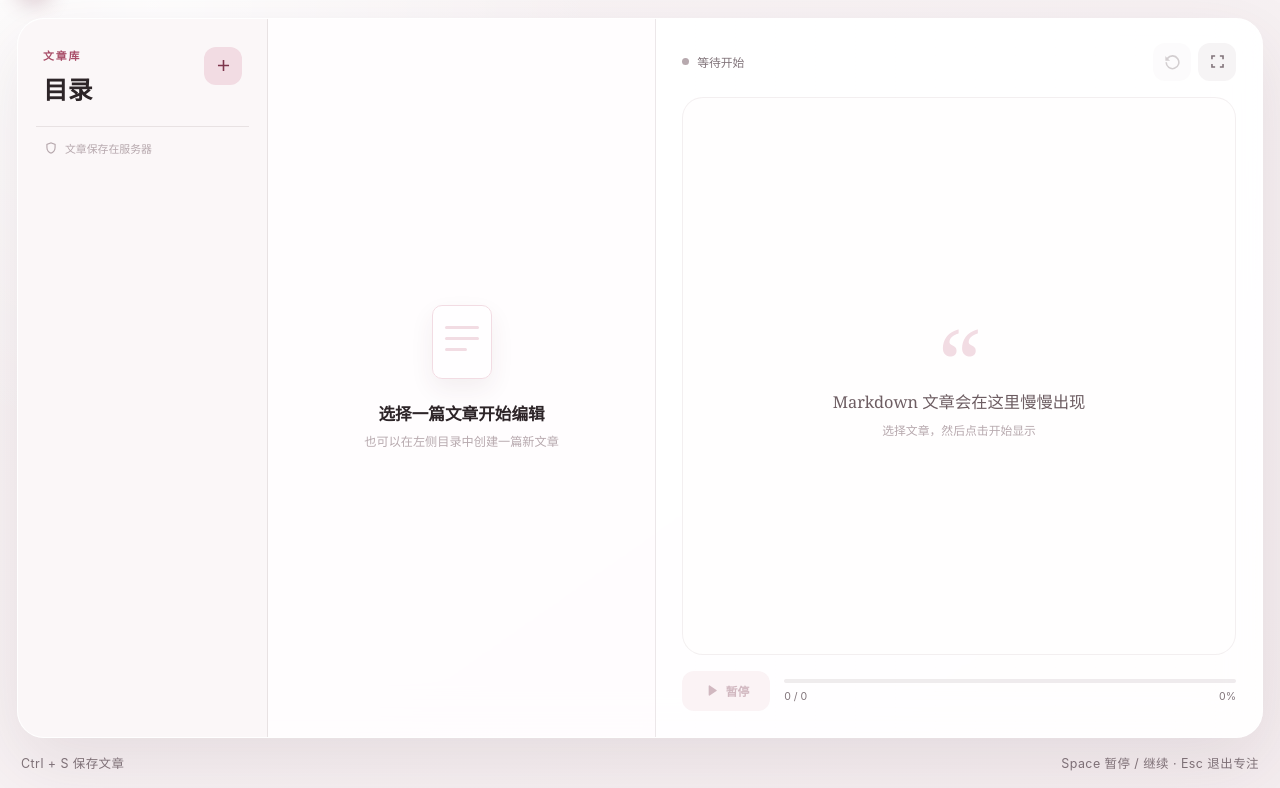
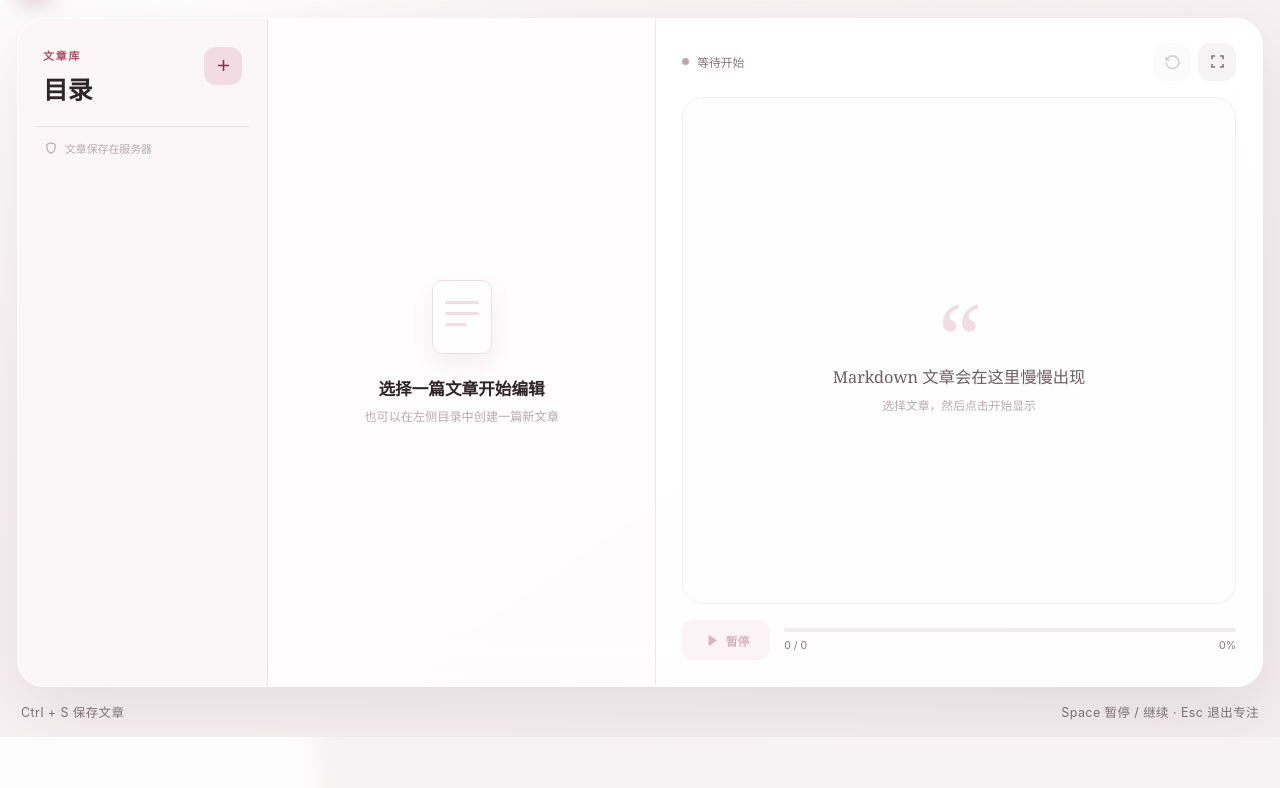
Before and after one commit to LIKE9426334946/LoveSuki, a website with bundled scripts: page public/index.html in a window 1280 px wide. Shown: the part 63-851 px from the top of the page. After the commit the page ends 800 px from the top, so only its background shows below. Built offline with nearby package versions, Linux system fonts and the light colour scheme; files whose address does not match are found by name.

Commit message:
Keep typewriter content within viewport

```diff
--- a/backend/static-handler.js
+++ b/backend/static-handler.js
@@ -75,7 +75,7 @@ export function createStaticHandler() {
 
       const headers = {
         ...securityHeaders,
-        "Cache-Control": filePath.endsWith("index.html")
+        "Cache-Control": /\.(?:html|css|js)$/i.test(filePath)
           ? "no-cache"
           : "public, max-age=3600",
         "Content-Length": fileStats.size,
--- a/public/styles/main.css
+++ b/public/styles/main.css
@@ -24,18 +24,20 @@
 
 html {
   min-width: 320px;
-  min-height: 100%;
+  height: 100%;
   background: var(--background);
+  overflow: hidden;
 }
 
 body {
-  min-height: 100vh;
+  height: 100%;
+  min-height: 0;
   margin: 0;
   color: var(--ink);
   background:
     radial-gradient(circle at 12% 8%, rgba(255, 255, 255, 0.96), transparent 28rem),
     linear-gradient(145deg, #faf6f7 0%, #f4edef 100%);
-  overflow-x: hidden;
+  overflow: hidden;
 }
 
 button, textarea, input, select { font: inherit; }
@@ -56,7 +58,9 @@ button { -webkit-tap-highlight-color: transparent; }
 
 .app-shell {
   width: min(1540px, calc(100% - 34px));
-  min-height: 100vh;
+  height: 100vh;
+  height: 100dvh;
+  min-height: 0;
   margin: 0 auto;
   padding: 22px 0 16px;
   display: grid;
@@ -107,7 +111,7 @@ button { -webkit-tap-highlight-color: transparent; }
 .server-dot.is-error { background: var(--danger); }
 
 .workspace {
-  min-height: 720px;
+  min-height: 0;
   display: grid;
   grid-template-columns: 250px minmax(345px, 0.82fr) minmax(500px, 1.28fr);
   border: 1px solid rgba(255, 255, 255, 0.92);
@@ -118,7 +122,11 @@ button { -webkit-tap-highlight-color: transparent; }
   overflow: hidden;
 }
 
-.library-panel, .editor-panel, .display-panel { min-width: 0; min-height: 0; }
+.library-panel, .editor-panel, .display-panel {
+  min-width: 0;
+  min-height: 0;
+  overflow: hidden;
+}
 
 .library-panel {
   padding: 28px 18px 18px;
@@ -250,6 +258,8 @@ h1 { margin: 0; font-size: 1.55rem; font-weight: 600; }
   padding: 30px;
   border-right: 1px solid var(--line);
   background: rgba(255, 252, 253, 0.62);
+  overflow-y: auto;
+  overscroll-behavior: contain;
 }
 
 .editor-empty { height: 100%; display: flex; flex-direction: column; align-items: center; justify-content: center; text-align: center; }
@@ -259,7 +269,7 @@ h1 { margin: 0; font-size: 1.55rem; font-weight: 600; }
 .empty-paper span { display: block; height: 3px; margin-bottom: 8px; border-radius: 4px; background: var(--rose-soft); }
 .empty-paper span:last-child { width: 65%; }
 
-.editor-content { height: 100%; display: grid; grid-template-rows: auto auto auto minmax(230px, 1fr) auto auto auto auto; gap: 13px; }
+.editor-content { height: 100%; min-height: 0; display: grid; grid-template-rows: auto auto auto minmax(230px, 1fr) auto auto auto auto; gap: 13px; }
 .article-meta-row select, .app-dialog select {
   border: 1px solid var(--line);
   border-radius: 9px;
@@ -343,7 +353,7 @@ input[type="range"]::-moz-range-thumb { width: 11px; height: 11px; border: 3px s
 .status-dot.is-playing { background: var(--rose); box-shadow: 0 0 0 5px rgba(169,79,105,.1); animation: breathe 1.8s ease-in-out infinite; }
 .toolbar-actions { display: flex; gap: 7px; }
 
-.display-surface { min-height: 430px; padding: clamp(28px, 4vw, 60px); overflow: auto; border: 1px solid rgba(101,72,82,.08); border-radius: 21px; outline: none; background: rgba(255,254,254,.76); scrollbar-color: rgba(169,79,105,.25) transparent; }
+.display-surface { min-height: 0; padding: clamp(28px, 4vw, 60px); overflow: auto; overscroll-behavior: contain; border: 1px solid rgba(101,72,82,.08); border-radius: 21px; outline: none; background: rgba(255,254,254,.76); scrollbar-color: rgba(169,79,105,.25) transparent; }
 .empty-state { height: 100%; min-height: 280px; display: flex; flex-direction: column; align-items: center; justify-content: center; color: var(--muted); text-align: center; }
 .empty-symbol { height: 56px; color: var(--rose-soft); font-family: Georgia, serif; font-size: 6rem; line-height: 1; }
 .empty-state p { margin: 20px 0 8px; color: #6d5d62; font-family: Georgia, "Noto Serif SC", serif; font-size: 1.02rem; }
@@ -401,7 +411,7 @@ button:focus-visible, textarea:focus-visible, input:focus-visible, select:focus-
 @keyframes breathe { 50% { box-shadow: 0 0 0 7px rgba(169,79,105,.04); } }
 
 @media (max-width: 1120px) {
-  .workspace { grid-template-columns: 240px minmax(380px, 1fr); }
+  .workspace { grid-template-columns: 240px minmax(380px, 1fr); overflow-y: auto; overscroll-behavior: contain; }
   .editor-panel { border-right: 0; }
   .display-panel { min-height: 650px; grid-column: 1 / -1; border-top: 1px solid var(--line); }
 }
```
